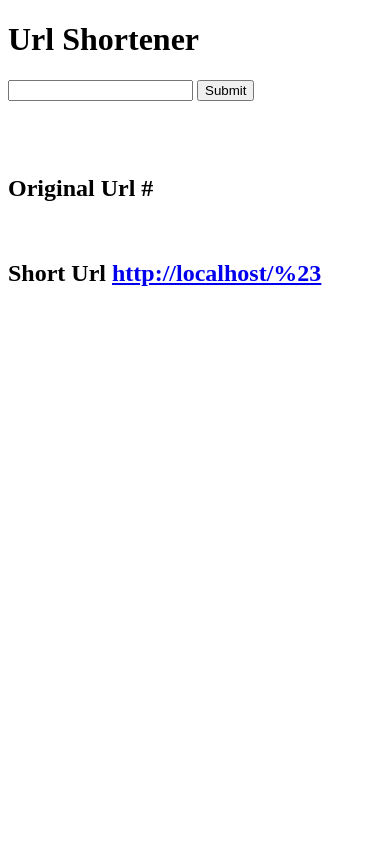
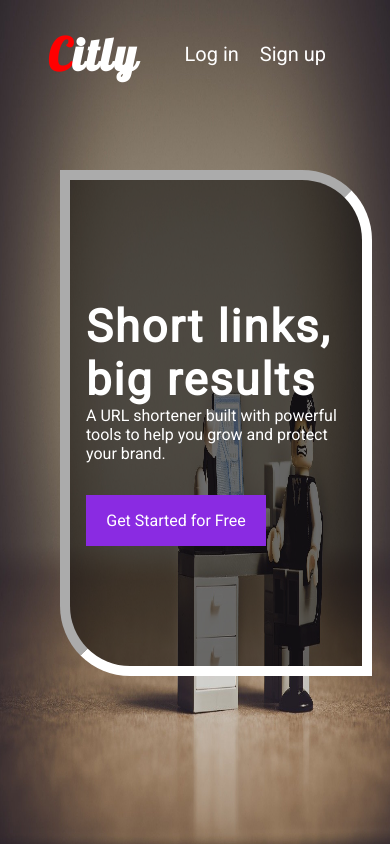
Before and after one commit to bacha-11/URL_SHORTENER, a Flask app: page / in a window 390 px wide. Run offline with Flask 2, Linux system fonts and the light colour scheme; tables that the repository leaves empty hold one stand-in row (values such as "Sample post").

Commit message:
added static folder & Design a responsive index page

```diff
--- a/wsgi/routes.py
+++ b/wsgi/routes.py
@@ -3,24 +3,35 @@ from flask import render_template, redirect, url_for, request
 from wsgi.models import Link
 
 
-@app.route('/', methods=['GET', 'POST'])
+@app.route('/')
 def index():
+    return render_template('index.html', title='Url Shortener')
 
+
+@app.route('/add-link', methods=['GET', 'POST'])
+def add_link():
     links = Link.query.all()
     if request.method == 'POST':
         original_url = request.form['original_url']
         add_url = Link(original_url=original_url)
         db.session.add(add_url)
         db.session.commit()
-        return redirect(url_for('index'))
+        return redirect(url_for('add_link'))
 
-    return render_template('index.html', links=links)
+    return render_template('add_link_and_state.html', links=links, title='Home')
 
 
 @app.route('/<short_url>')
 def redirect_to_url(short_url):
-    link = Link.query.filter_by(short_url=short_url).first()
+    link = Link.query.filter_by(short_url=short_url).first_or_404()
     if link:
         link.visite = link.visite + 1
         db.session.commit()
         return redirect(link.original_url)
+
+
+
+
+# @app.errorhandler(404)
+# def page_not_found(e):
+#     return '<h1>Page Not Found - Plaease Enter a Vaild Url', 404
--- /dev/null
+++ b/wsgi/static/style/style.css
@@ -0,0 +1,127 @@
+@import url('https://fonts.googleapis.com/css2?family=Lobster&family=Roboto&display=swap');
+/* font-family: 'Lobster', cursive; */
+/* font-family: 'Roboto', sans-serif; */
+
+*{
+    margin: 0;
+    padding: 0;
+    box-sizing: border-box;
+    text-decoration: none;
+}
+
+
+body{
+    font-family: 'Roboto', sans-serif;
+}
+
+
+.bg_image{
+    background-image: url('/static/images/bg.jpg');
+    width: 100%;
+    height: 100vh;
+    background-size: 100% 100%;
+    background-repeat: no-repeat;
+}
+
+
+.header{
+    width: 100%;
+    height: 13vh;
+    line-height: 13vh;
+    display: flex;
+    justify-content: space-between;
+    /* background-color: rgba(0, 0, 0, 0.3); */
+}
+
+
+.header .logo{
+    color: #fff;
+    margin-left: 3rem;
+    font-size: 30px;
+    font-family: 'Lobster', cursive;
+    letter-spacing: 2px;
+}
+
+
+.header .logo span{
+    color: red;
+}
+
+
+.header .header_btns{
+    font-size: 20px;
+    margin-right: 3rem;
+}
+
+
+.header_btns a{
+    color: #fff;
+    margin-right: 1rem;
+}
+
+
+.header_btns a:hover{
+    color: red;
+}
+
+
+.main_content{
+    color: #fff;
+    width: 40%;
+    height: 60vh;
+    padding: 1rem;
+    margin: 70px;
+    display: flex;
+    flex-direction: column;
+    justify-content: center;
+    border: 10px inset #fff;
+    border-top-right-radius: 70px;
+    border-bottom-left-radius: 70px;
+    background-color: rgba(0, 0, 0, 0.3);
+}
+
+
+.main_content h1{
+    font-size: 45px;
+    letter-spacing: 2px;
+    font-weight: bold;
+}
+
+
+.main_content p{
+    margin-bottom: 2rem;
+}
+
+
+.main_content a{
+    width: 180px;
+    padding: 15px;
+    color: #fff;
+    text-align: center;
+    font-weight: 100;
+    background-color: blueviolet;
+    border: 1px solid blueviolet;
+}
+
+
+
+.main_content a:hover{
+    background: none;
+    border: 1px solid #fff;
+}
+
+
+
+
+
+
+
+
+
+@media only screen and (max-width: 600px) {
+    .main_content{
+        width: 80%;
+        margin: 60px;
+        background-color: rgba(0, 0, 0, 0.5);
+    }
+}
--- a/wsgi/templates/index.html
+++ b/wsgi/templates/index.html
@@ -4,21 +4,33 @@
     <meta charset="UTF-8">
     <meta http-equiv="X-UA-Compatible" content="IE=edge">
     <meta name="viewport" content="width=device-width, initial-scale=1.0">
-    <title>Document</title>
+    <link rel="stylesheet" href="{{ url_for('static', filename='style/style.css') }}">
+    {% if title %}
+    <title>{{title}}</title>
+    {% else %}
+    <title>Url Shortner</title>
+    {% endif %}
 </head>
 <body>
-    <h1>Url Shortener</h1>
+    <div class="bg_image">
 
-    <form action="" method="POST">
-        <input type="text" name="original_url">
-        <input type="submit">
-    </form>
-    <br>
-    <br>
-    <br>
-    {% for link in links %}
-    <h2>Original Url <span> {{link.original_url}} </span> </h2><br>
-    <h2>Short Url <span> <a href="{{url_for('redirect_to_url', short_url=link.short_url, _external=True)}}"> {{url_for('redirect_to_url', short_url=link.short_url, _external=True)}}</a></span> </h2><br>
-    {% endfor %}
+        <div class="header">
+            <div class="logo">
+                <h2><span>C</span>itly</h2>
+            </div>
+
+            <div class="header_btns">
+                <a href="#">Log in</a>
+                <a href="#">Sign up</a>
+            </div>
+        </div>
+
+        <div class="main_content">
+            <h1>Short links, big results</h1>
+            <p>A URL shortener built with powerful tools to help you grow and protect your brand.</p>
+            <a href="#">Get Started for Free</a>
+        </div>
+    </div>
+
 </body>
 </html>
```
Also changed, not shown: wsgi/templates/add_link_and_state.html (added, +24 -0 lines), app.db, wsgi/static/images/bg.jpg (added).
